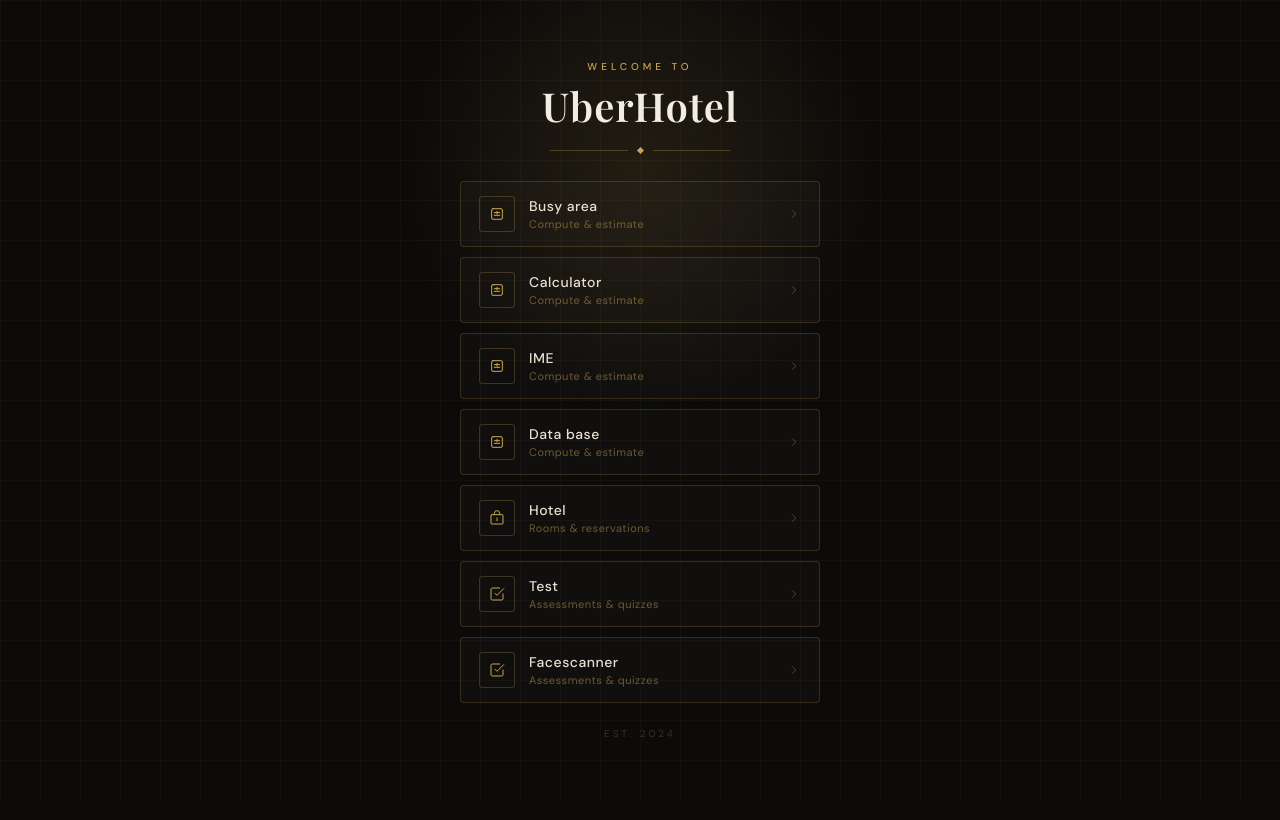
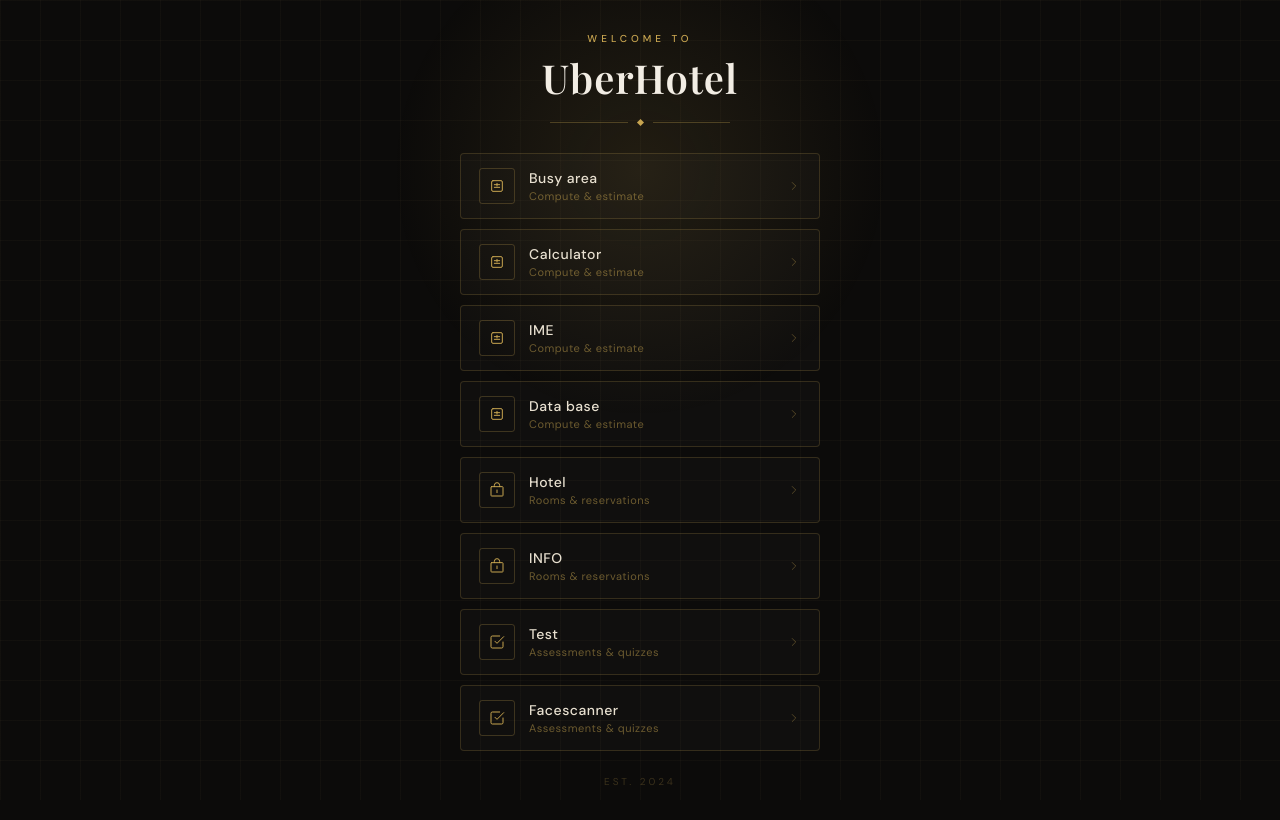
Before and after one commit to hayotus/uberhotel, a plain HTML site: page index.html in a window 1280 px wide. Drawn offline with nearby package versions, Linux system fonts and the light colour scheme.

Commit message:
Update index.html

```diff
--- a/index.html
+++ b/index.html
@@ -286,7 +286,22 @@
           <svg viewBox="0 0 24 24"><polyline points="9 18 15 12 9 6"/></svg>
         </div>
       </a>
-
+<a href="https://hayotus.github.io/uberhotel/info.html" class="menu-item">
+        <div class="menu-item-icon">
+          <svg viewBox="0 0 24 24">
+            <rect x="3" y="7" width="18" height="14" rx="1"/>
+            <path d="M8 7V5a4 4 0 0 1 8 0v2"/>
+            <line x1="12" y1="12" x2="12" y2="16"/>
+          </svg>
+        </div>
+        <div class="menu-item-text">
+          <span class="menu-item-label">INFO</span>
+          <span class="menu-item-sub">Rooms & reservations</span>
+        </div>
+        <div class="menu-item-arrow">
+          <svg viewBox="0 0 24 24"><polyline points="9 18 15 12 9 6"/></svg>
+        </div>
+      </a>
       <a href="https://hayotus.github.io/uberhotel/test.html" class="menu-item">
         <div class="menu-item-icon">
           <svg viewBox="0 0 24 24">
```
